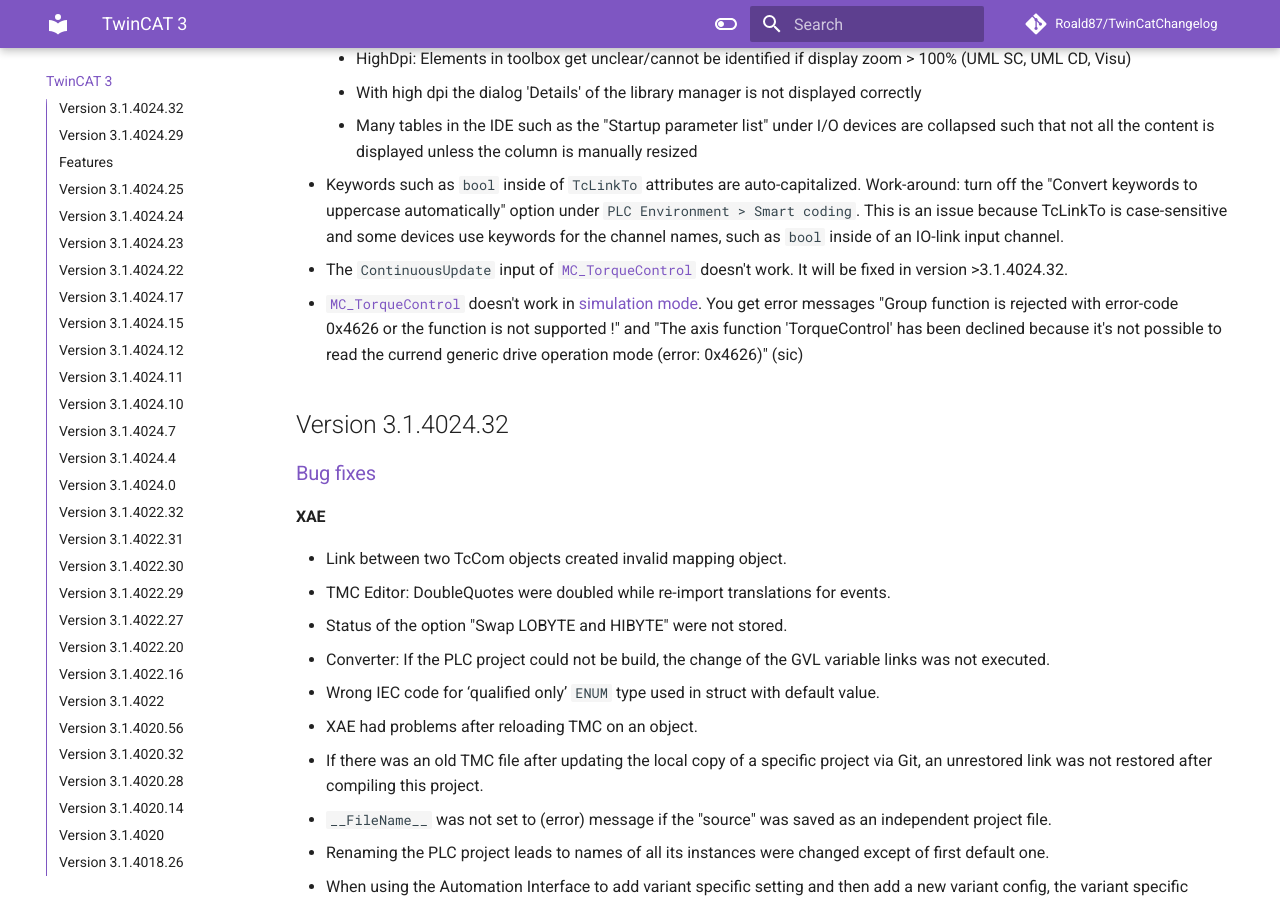
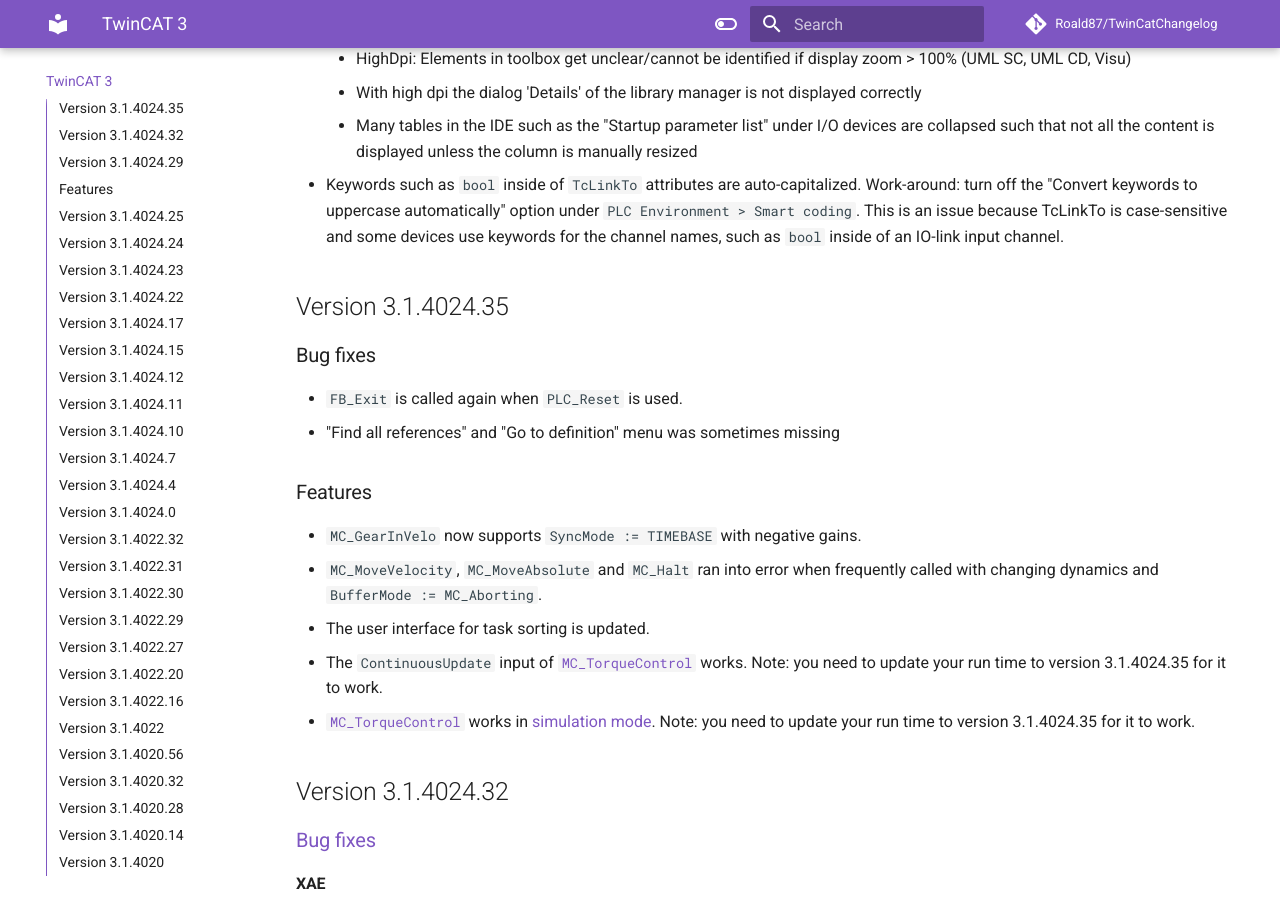
Before and after one commit to Roald87/TwinCatChangelog, an MkDocs documentation site: the page built from docs/tc3.md, in a window 1280 px wide and 900 px high, scrolled down 498 px. Built offline with MkDocs 1.6.1 and Material for MkDocs 9.7.7, drawn with Linux system fonts in a browser that asks for light colours; comment, search, counter and statistics services are not loaded.

Commit message:
add 4024.35 changes (#65)

```diff
--- a/docs/tc3.md
+++ b/docs/tc3.md
@@ -11,8 +11,21 @@
     -   With high dpi the dialog 'Details' of the library manager is not displayed correctly
     -   Many tables in the IDE such as the "Startup parameter list" under I/O devices are collapsed such that not all the content is displayed unless the column is manually resized
 -   Keywords such as `bool` inside of `TcLinkTo` attributes are auto-capitalized. Work-around: turn off the "Convert keywords to uppercase automatically" option under `PLC Environment > Smart coding`. This is an issue because TcLinkTo is case-sensitive and some devices use keywords for the channel names, such as `bool` inside of an IO-link input channel.
--   The `ContinuousUpdate` input of [`MC_TorqueControl`](https://infosys.beckhoff.com/content/1033/tcplclib_tc2_mc2/7617393803.html?id=6677792901421113137) doesn't work. It will be fixed in version >3.1.4024.32.
--   [`MC_TorqueControl`](https://infosys.beckhoff.com/content/1033/tcplclib_tc2_mc2/7617393803.html?id=6677792901421113137) doesn't work in [simulation mode](https://infosys.beckhoff.com/content/1033/tf50x0_tc3_nc_ptp/2834717323.html?id=8250271195349757571). You get error messages "Group function is rejected with error-code 0x4626 or the function is not supported !" and "The axis function 'TorqueControl' has been declined because it's not possible to read the currend generic drive operation mode (error: 0x4626)" (sic)
+
+## Version 3.1.4024.35
+
+### Bug fixes
+
+-   `FB_Exit` is called again when `PLC_Reset` is used.
+-   "Find all references" and "Go to definition" menu was sometimes missing
+
+### Features
+
+-   `MC_GearInVelo` now supports `SyncMode := TIMEBASE` with negative gains.
+-   `MC_MoveVelocity`, `MC_MoveAbsolute` and `MC_Halt` ran into error when frequently called with changing dynamics and `BufferMode := MC_Aborting`.
+-   The user interface for task sorting is updated.
+-   The `ContinuousUpdate` input of [`MC_TorqueControl`](https://infosys.beckhoff.com/content/1033/tcplclib_tc2_mc2/7617393803.html?id=6677792901421113137) works. Note: you need to update your run time to version 3.1.4024.35 for it to work.
+-   [`MC_TorqueControl`](https://infosys.beckhoff.com/content/1033/tcplclib_tc2_mc2/7617393803.html?id=6677792901421113137) works in [simulation mode](https://infosys.beckhoff.com/content/1033/tf50x0_tc3_nc_ptp/2834717323.html?id=8250271195349757571). Note: you need to update your run time to version 3.1.4024.35 for it to work.
 
 ## Version 3.1.4024.32
 
```
